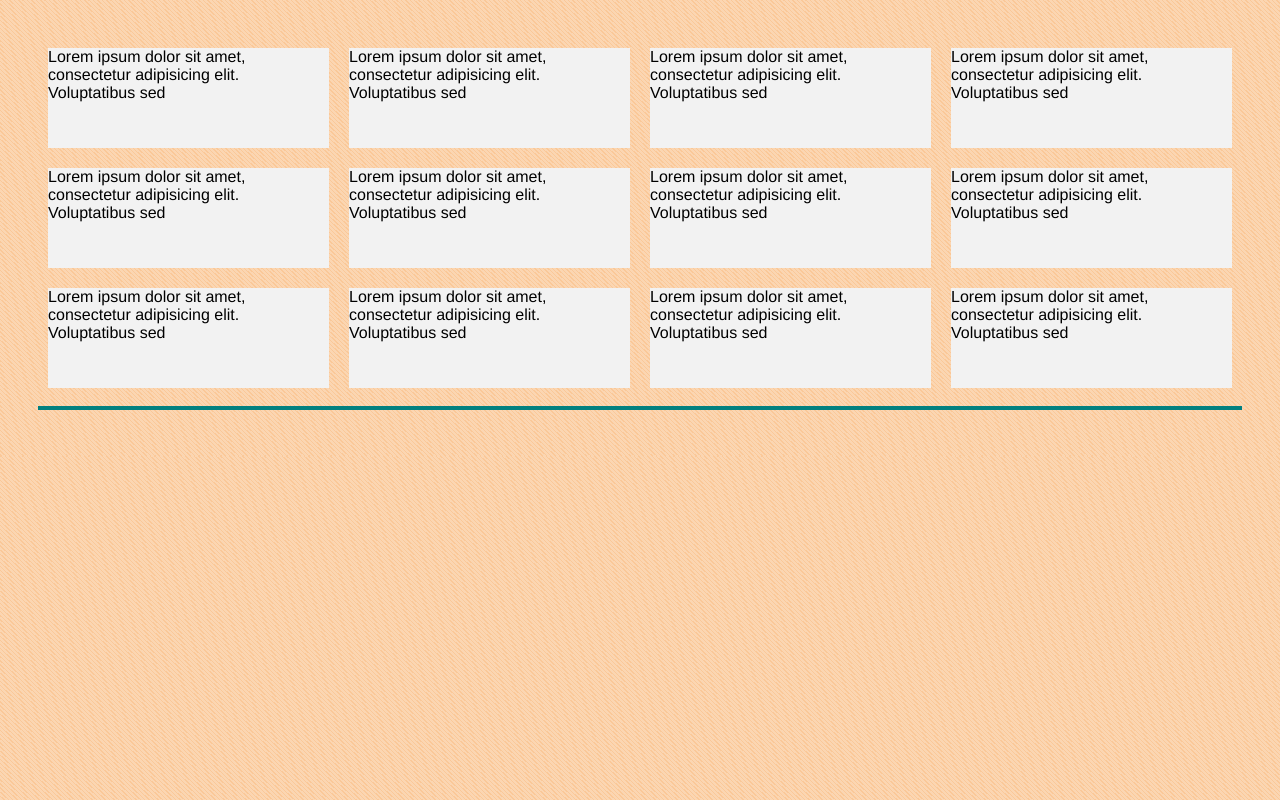
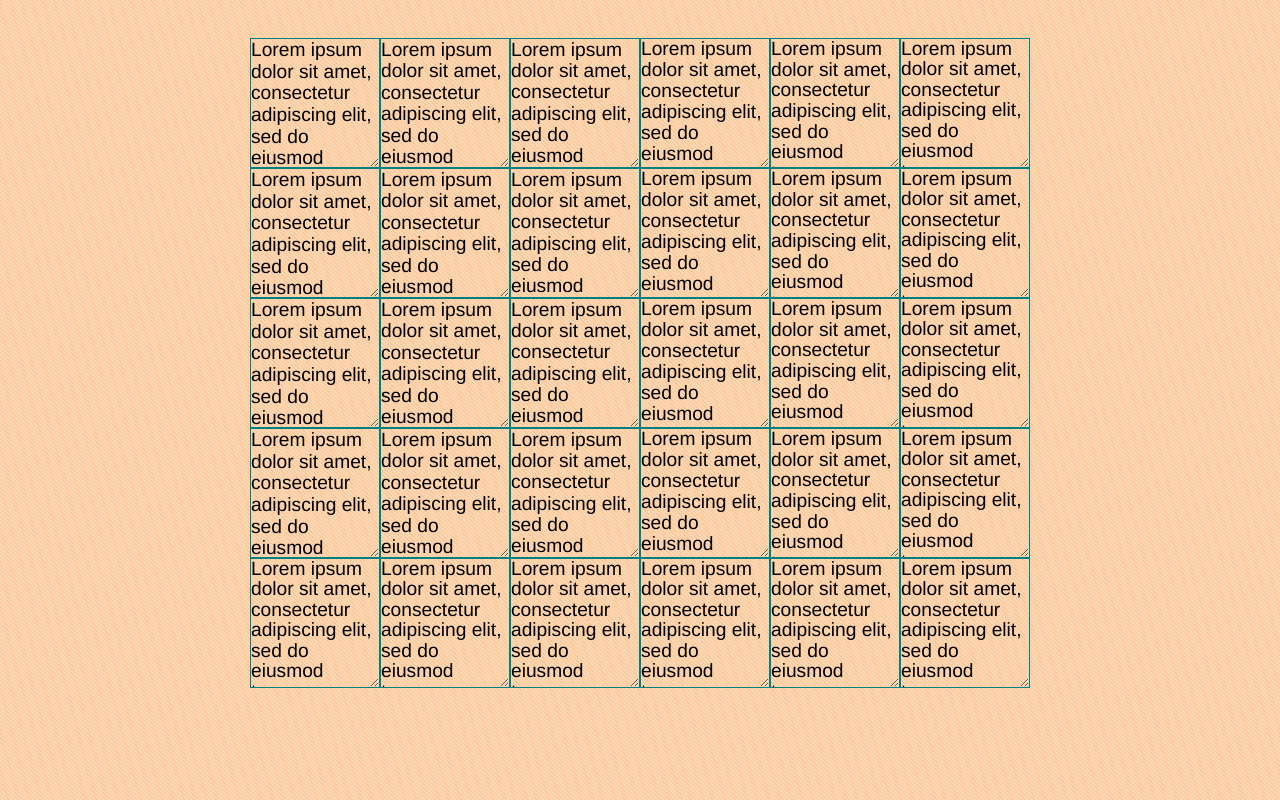
Before and after one commit to ccczy-czy/weaver-typesetting, a plain HTML site: page index.html in a window 1280 px wide. Drawn offline with Linux system fonts and the light colour scheme.

Commit message:
version 2

```diff
--- a/css/index.css
+++ b/css/index.css
@@ -1,23 +1,27 @@
 body {
     font-family: 'Helvetica', 'Arial', sans-serif;
+    font-size: 1.2rem;
     background-color: #FAC898;
     background-image: repeating-linear-gradient(223deg, rgba(255,255,255, 0.25), rgba(255,255,255, 0.25) 2px, transparent 0px, transparent 3px);
     padding: 30px;
 }
 
+.container {
+    display: flex;
+    justify-content: center;
+}
+
 .row {
     display: flex;
-    flex-wrap: wrap;
+    flex-wrap: nowrap;
 }
 
-.upperDiv {
-    line-height: normal;
-    flex: 1;
-    height: 100px;
-    margin: 10px;
-    background-color: #f2f2f2;
+.col {
+    line-height: 1.2;
+    width: 10vw;
+    height: 10vw;
+    border: 1px solid teal;
+    resize: both;
+    overflow: auto;
+    overflow-wrap: break-word;
 }
-
-.weft {
-    border: 2px solid teal;
-}
--- a/index.html
+++ b/index.html
@@ -8,41 +8,57 @@
     <title>Cyber Loom!</title>
 </head>
 <body>
-    <!-- <div class="canvas">
-        <div class="trapezoid">
-            Lorem ipsum dolor sit amet, consectetur adipisicing elit. Voluptatibus sed unde voluptate non temporibus quae amet possimus dolorum quisquam atque nemo reprehenderit quasi suscipit vero cum delectus quibusdam optio asperiores.
-        </div>
 
-        <hr noshade class="weft">
-
-    </div> -->
-    <!-- <div id="upperDiv" style="height: 200px; background-upperDivor: #f2f2f2">
-        Lorem ipsum dolor sit amet, consectetur adipisicing elit. Voluptatibus sed unde voluptate non temporibus quae amet possimus dolorum quisquam atque nemo reprehenderit quasi suscipit vero cum delectus quibusdam optio asperiores.
-    </div>
-    <hr class="weft" id="ruler"> -->
-
-    <div class="row">
-        <div class="upperDiv">Lorem ipsum dolor sit amet, consectetur adipisicing elit. Voluptatibus sed</div>
-        <div class="upperDiv">Lorem ipsum dolor sit amet, consectetur adipisicing elit. Voluptatibus sed</div>
-        <div class="upperDiv">Lorem ipsum dolor sit amet, consectetur adipisicing elit. Voluptatibus sed</div>
-        <div class="upperDiv">Lorem ipsum dolor sit amet, consectetur adipisicing elit. Voluptatibus sed</div>
-      </div>
+  <div class="container">
+    <div class="loomArea">
       <div class="row">
-        <div class="upperDiv">Lorem ipsum dolor sit amet, consectetur adipisicing elit. Voluptatibus sed</div>
-        <div class="upperDiv">Lorem ipsum dolor sit amet, consectetur adipisicing elit. Voluptatibus sed</div>
-        <div class="upperDiv">Lorem ipsum dolor sit amet, consectetur adipisicing elit. Voluptatibus sed</div>
-        <div class="upperDiv">Lorem ipsum dolor sit amet, consectetur adipisicing elit. Voluptatibus sed</div>
-      </div>
-      <div class="row">
-        <div class="upperDiv">Lorem ipsum dolor sit amet, consectetur adipisicing elit. Voluptatibus sed</div>
-        <div class="upperDiv">Lorem ipsum dolor sit amet, consectetur adipisicing elit. Voluptatibus sed</div>
-        <div class="upperDiv">Lorem ipsum dolor sit amet, consectetur adipisicing elit. Voluptatibus sed</div>
-        <div class="upperDiv">Lorem ipsum dolor sit amet, consectetur adipisicing elit. Voluptatibus sed</div>
+        <div class="col c1 r1">Lorem ipsum dolor sit amet, consectetur adipiscing elit, sed do eiusmod tempor incididunt ut labore et dolore magna aliqua.</div>
+        <div class="col c2 r1">Lorem ipsum dolor sit amet, consectetur adipiscing elit, sed do eiusmod tempor incididunt ut labore et dolore magna aliqua.</div>
+        <div class="col c3 r1">Lorem ipsum dolor sit amet, consectetur adipiscing elit, sed do eiusmod tempor incididunt ut labore et dolore magna aliqua.</div>
+        <div class="col c4 r1">Lorem ipsum dolor sit amet, consectetur adipiscing elit, sed do eiusmod tempor incididunt ut labore et dolore magna aliqua.</div>
+        <div class="col c5 r1">Lorem ipsum dolor sit amet, consectetur adipiscing elit, sed do eiusmod tempor incididunt ut labore et dolore magna aliqua.</div>
+        <div class="col c6 r1">Lorem ipsum dolor sit amet, consectetur adipiscing elit, sed do eiusmod tempor incididunt ut labore et dolore magna aliqua.</div>
       </div>
 
-    <hr class="weft" id="ruler">
+      <div class="row">
+        <div class="col c1 r2">Lorem ipsum dolor sit amet, consectetur adipiscing elit, sed do eiusmod tempor incididunt ut labore et dolore magna aliqua.</div>
+        <div class="col c2 r2">Lorem ipsum dolor sit amet, consectetur adipiscing elit, sed do eiusmod tempor incididunt ut labore et dolore magna aliqua.</div>
+        <div class="col c3 r2">Lorem ipsum dolor sit amet, consectetur adipiscing elit, sed do eiusmod tempor incididunt ut labore et dolore magna aliqua.</div>
+        <div class="col c4 r2">Lorem ipsum dolor sit amet, consectetur adipiscing elit, sed do eiusmod tempor incididunt ut labore et dolore magna aliqua.</div>
+        <div class="col c5 r2">Lorem ipsum dolor sit amet, consectetur adipiscing elit, sed do eiusmod tempor incididunt ut labore et dolore magna aliqua.</div>
+        <div class="col c6 r2">Lorem ipsum dolor sit amet, consectetur adipiscing elit, sed do eiusmod tempor incididunt ut labore et dolore magna aliqua.</div>
+      </div>
 
+      <div class="row">
+        <div class="col c1 r3">Lorem ipsum dolor sit amet, consectetur adipiscing elit, sed do eiusmod tempor incididunt ut labore et dolore magna aliqua.</div>
+        <div class="col c2 r3">Lorem ipsum dolor sit amet, consectetur adipiscing elit, sed do eiusmod tempor incididunt ut labore et dolore magna aliqua.</div>
+        <div class="col c3 r3">Lorem ipsum dolor sit amet, consectetur adipiscing elit, sed do eiusmod tempor incididunt ut labore et dolore magna aliqua.</div>
+        <div class="col c4 r3">Lorem ipsum dolor sit amet, consectetur adipiscing elit, sed do eiusmod tempor incididunt ut labore et dolore magna aliqua.</div>
+        <div class="col c5 r3">Lorem ipsum dolor sit amet, consectetur adipiscing elit, sed do eiusmod tempor incididunt ut labore et dolore magna aliqua.</div>
+        <div class="col c6 r3">Lorem ipsum dolor sit amet, consectetur adipiscing elit, sed do eiusmod tempor incididunt ut labore et dolore magna aliqua.</div>
+      </div>
 
-    <script src="./js/index.js"></script>
+      <div class="row">
+        <div class="col c1 r4">Lorem ipsum dolor sit amet, consectetur adipiscing elit, sed do eiusmod tempor incididunt ut labore et dolore magna aliqua.</div>
+        <div class="col c2 r4">Lorem ipsum dolor sit amet, consectetur adipiscing elit, sed do eiusmod tempor incididunt ut labore et dolore magna aliqua.</div>
+        <div class="col c3 r4">Lorem ipsum dolor sit amet, consectetur adipiscing elit, sed do eiusmod tempor incididunt ut labore et dolore magna aliqua.</div>
+        <div class="col c4 r4">Lorem ipsum dolor sit amet, consectetur adipiscing elit, sed do eiusmod tempor incididunt ut labore et dolore magna aliqua.</div>
+        <div class="col c5 r4">Lorem ipsum dolor sit amet, consectetur adipiscing elit, sed do eiusmod tempor incididunt ut labore et dolore magna aliqua.</div>
+        <div class="col c6 r4">Lorem ipsum dolor sit amet, consectetur adipiscing elit, sed do eiusmod tempor incididunt ut labore et dolore magna aliqua.</div>
+      </div>
+
+      <div class="row">
+        <div class="col c1 r5">Lorem ipsum dolor sit amet, consectetur adipiscing elit, sed do eiusmod tempor incididunt ut labore et dolore magna aliqua.</div>
+        <div class="col c2 r5">Lorem ipsum dolor sit amet, consectetur adipiscing elit, sed do eiusmod tempor incididunt ut labore et dolore magna aliqua.</div>
+        <div class="col c3 r5">Lorem ipsum dolor sit amet, consectetur adipiscing elit, sed do eiusmod tempor incididunt ut labore et dolore magna aliqua.</div>
+        <div class="col c4 r5">Lorem ipsum dolor sit amet, consectetur adipiscing elit, sed do eiusmod tempor incididunt ut labore et dolore magna aliqua.</div>
+        <div class="col c5 r5">Lorem ipsum dolor sit amet, consectetur adipiscing elit, sed do eiusmod tempor incididunt ut labore et dolore magna aliqua.</div>
+        <div class="col c6 r5">Lorem ipsum dolor sit amet, consectetur adipiscing elit, sed do eiusmod tempor incididunt ut labore et dolore magna aliqua.</div>
+      </div>
+
+    </div>
+  </div>
+
+  <script src="./js/index.js"></script>
 </body>
 </html>
--- a/js/index.js
+++ b/js/index.js
@@ -1,4 +1,5 @@
-// const upperDiv = document.getElementById('upperDiv');
+// const upperDivs = document.querySelectorAll('.upperDiv');
+// const textBoxes = document.querySelectorAll('.text');
 // const ruler = document.getElementById('ruler');
 
 // let isDragging = false;
@@ -19,13 +20,25 @@
 //   const deltaY = prevY - e.clientY;
 //   prevY = e.clientY;
 
-//   const height = upperDiv.offsetHeight;
+//   const height = upperDivs[0].offsetHeight;
 //   const newHeight = height - deltaY;
 
+//   const lineHeight = parseFloat(getComputedStyle(upperDivs[0]).lineHeight);
+//   const direction = height < newHeight ? 1 : -1;
+
+//   const deltaLineHeight = newHeight * 0.002 * direction;
+//   const newLineHeight = lineHeight + deltaLineHeight;
+
 //   if (newHeight < 0) {
-//     upperDiv.style.height = '0';
+//     upperDivs.forEach(upperDiv => {
+//       upperDiv.style.height = '0';
+//       upperDiv.style.lineHeight = 0.1;
+//     });
 //   } else {
-//     upperDiv.style.height = newHeight + 'px';
+//     upperDivs.forEach(upperDiv => {
+//       upperDiv.style.height = newHeight + 'px';
+//       upperDiv.style.lineHeight = Math.min(newLineHeight, 24.96) + 'px';
+//     });
 //   }
 // }
 
@@ -33,44 +46,35 @@
 //   isDragging = false;
 // }
 
-const upperDivs = document.querySelectorAll('.upperDiv');
-const ruler = document.getElementById('ruler');
+const onresize = (dom_elem, callback) => {
+  const resizeObserver = new ResizeObserver(callback);
+  resizeObserver.observe(dom_elem);
+};
 
-let isDragging = false;
-let prevY = 0;
+const cols = document.querySelectorAll('.col');
+cols.forEach((item) => {
+  const oldHeight = parseFloat(getComputedStyle(item).height);
 
-ruler.addEventListener('mousedown', startDragging);
-document.addEventListener('mousemove', handleDragging);
-document.addEventListener('mouseup', stopDragging);
+  onresize(item, () => {
+    const [colNum, rowNum] = item.className.split(" ").slice(1);
 
-function startDragging(e) {
-  isDragging = true;
-  prevY = e.clientY;
-}
+    const newHeight = parseFloat(getComputedStyle(item).height);
+    const direction = oldHeight - newHeight < 0 ? 1 : -1;
 
-function handleDragging(e) {
-  if (!isDragging) return;
+    const oldLineHeight = parseFloat(getComputedStyle(item).lineHeight);
+    let newLineHeight = (oldLineHeight + direction * 0.012 * oldLineHeight) < 1.94 ? 1.92 : (oldLineHeight + direction * 0.012 * oldLineHeight);
+    newLineHeight = newLineHeight > 23.04 ? 23.04 : newLineHeight;
 
-  const deltaY = prevY - e.clientY;
-  prevY = e.clientY;
+    item.style.lineHeight = newLineHeight + 'px';
 
-  const height = upperDivs[0].offsetHeight;
-  const newHeight = height - deltaY;
-  // const lineHeight = parseInt(getComputedStyle(upperDivs[0]).lineHeight);
+    document.querySelectorAll('.' + colNum).forEach((box) => {
+      box.style.width = item.style.width;
+      box.style.lineHeight = newLineHeight + 'px';
+    });
 
-  if (newHeight < 0) {
-    upperDivs.forEach(upperDiv => {
-      upperDiv.style.height = '0';
-      // upperDiv.style.lineHeight = 1 + 'px';
+    document.querySelectorAll('.' + rowNum).forEach((box) => {
+      box.style.height = item.style.height;
+      box.style.lineHeight = newLineHeight + 'px';
     });
-  } else {
-    upperDivs.forEach(upperDiv => {
-      upperDiv.style.height = newHeight + 'px';
-      // upperDiv.style.lineHeight = Math.max(lineHeight - diff / 5, 2) + 'px';
-    });
-  }
-}
-
-function stopDragging() {
-  isDragging = false;
-}
+  });
+});
```
